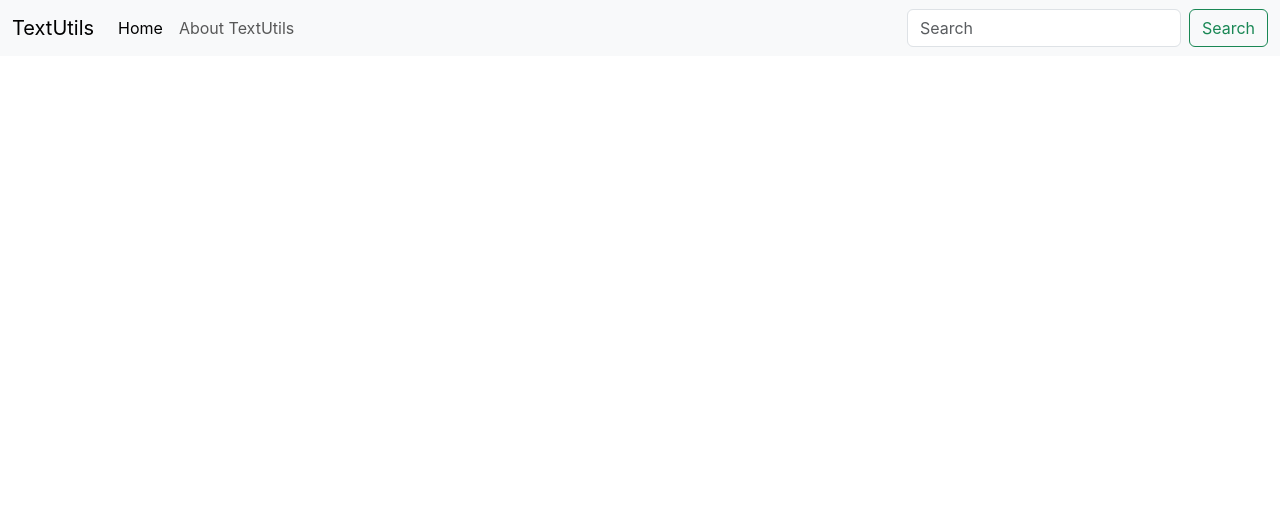
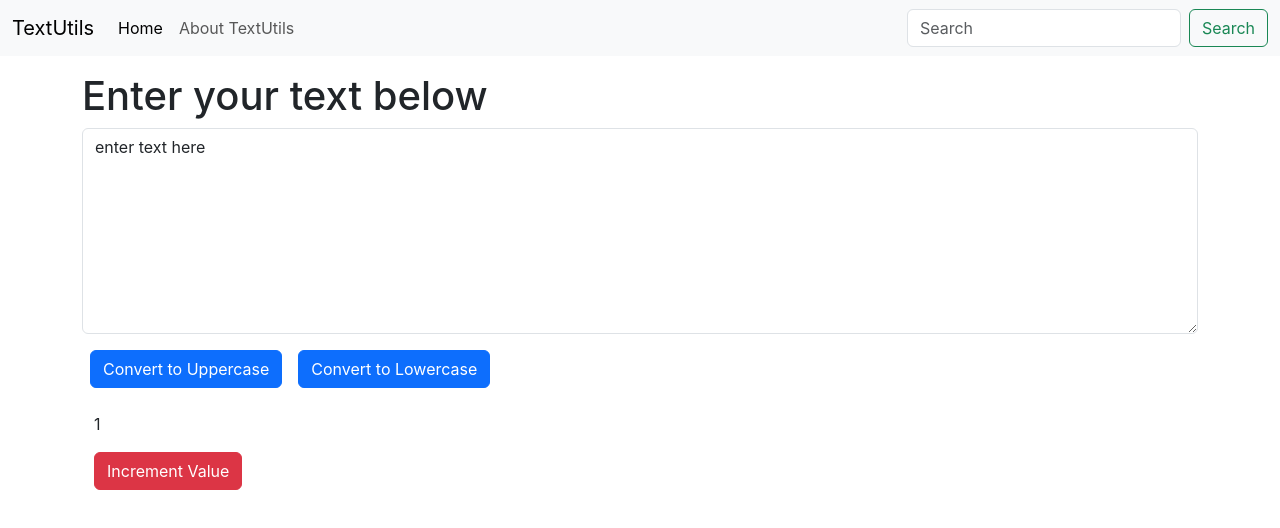
Before and after one commit to mrworld196wide/Text-Utilizer, a React (Create React App) app: page / in a window 1280 px wide. Shown: the top 528 px of the page. Built offline with nearby package versions, Linux system fonts and the light colour scheme.

Commit message:
Understanding State & Handling Events in React

```diff
--- a/src/App.js
+++ b/src/App.js
@@ -1,10 +1,16 @@
 /* eslint-disable jsx-a11y/anchor-is-valid */
 import './App.css';
 import Navbar from './components/Navbar';
+import Textform from './components/Textform';
 
 function App() {
   return (
-    <Navbar title="TextUtils"/>
+    <>
+      <Navbar title="TextUtils" />
+      <div className="container my-3">
+        <Textform heading="Enter your text below" />
+      </div>
+    </>
   );
 }
 
--- /dev/null
+++ b/src/components/Textform.js
@@ -0,0 +1,35 @@
+import React, { useState } from 'react'
+
+
+
+export default function Textform(props) {
+    const handleUpClick= () =>{
+        console.log("Uppercased successully!");
+        let newUpText= text.toUpperCase();      //uppercasing the text
+        setText(newUpText); //updating the statevariable via state to new uppercased text
+    }
+    const handleOnChange=(event) =>{
+        console.log("changed ");
+        setText(event.target.value);    // seting value of state variable text to the text in textarea
+    }
+
+    const handleLowClick= () =>{
+        console.log("Lowercased successully!");
+    }
+    const [value, setValue] = useState(1);
+    const [text, setText] = useState('enter text here');
+    return (
+        <>
+            <div className="mb-3">
+                <h1>{props.heading}</h1>
+                <textarea className="form-control" id="myBox" rows="8" value={text} onChange={handleOnChange}></textarea>
+            </div>
+            <button className="btn btn-primary mx-2" onClick={handleUpClick}>Convert to Uppercase</button>
+            <button className="btn btn-primary mx-2" onClick={handleLowClick}>Convert to Lowercase</button>
+            <div className="container my-4">
+                <p className=''>{value}</p>
+                <button className='btn btn-danger' onClick={() => setValue((value + 1))}>Increment Value</button>
+            </div>
+        </>
+    )
+}
```
